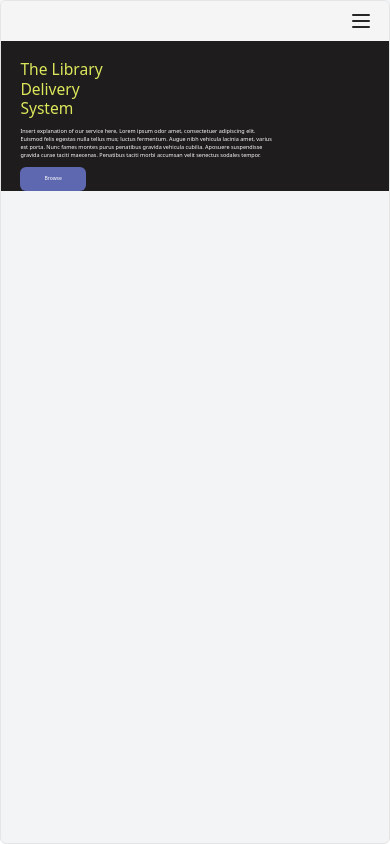
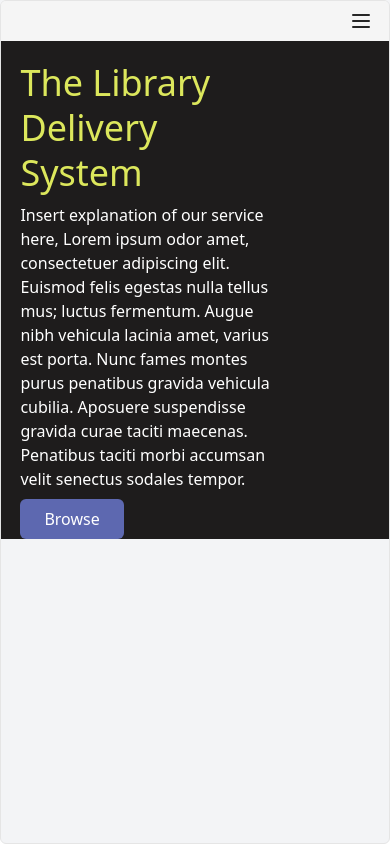
Before and after one commit to AymanHawk/Library-System, a Next.js app: page / in a window 390 px wide. Built offline with nearby package versions, Linux system fonts and the light colour scheme.

Commit message:
fixed font sizes for mobile

```diff
--- a/src/app/page.jsx
+++ b/src/app/page.jsx
@@ -10,13 +10,13 @@ import { InfiniteMovingCards } from "../components/aceturnity-ui/messageSlider";
 
 export default function Home() {
   return (
-    <div className="bg-[#1E1C1C]">
-      <div className="text-[#DCE75C] text-[4vw] ml-[5%] mt-[5%] mr-[50%] leading-tight">
+    <div className="bg-background">
+      <div className="text-primary text-4xl sm:text-4xl md:text-6xl lg:text-6xl xl:text-6xl ml-[5%] mt-[5%] mr-[20%] leading-tight">
         <h1>
           The Library <br /> Delivery <br /> System
         </h1>
       </div>
-      <div className="text-white text-[1.4vw] ml-[5%] mt-[2%] mr-[30%]">
+      <div className="text-white text-1xl sm:text-1xl md:text-2xl lg:text-2xl xl:text-2xl ml-[5%] mt-[2%] mr-[30%]">
         <h2>
           Insert explanation of our service here, Lorem ipsum odor amet,
           consectetuer adipiscing elit. Euismod felis egestas nulla tellus mus;
@@ -27,7 +27,7 @@ export default function Home() {
         </h2>
       </div>
       <div>
-        <button className="text-white text-[1.3vw] ml-[5%] mt-[2%] bg-[#5D68B0] p-2 pr-6 pl-6 rounded-md"> Browse </button>
+        <button className="text-white text-1xl sm:text-1xl md:text-2xl lg:text-2xl xl:text-2xl ml-[5%] mt-[2%] bg-[#5D68B0] p-2 pr-6 pl-6 rounded-md"> Browse </button>
       </div>
     </div>
   );
--- a/tailwind.config.js
+++ b/tailwind.config.js
@@ -15,6 +15,11 @@ module.exports = {
   darkMode: "class",
   theme: {
     extend: {
+      colors: {
+        background: "#1E1C1C",
+        primary: "#DCE75C",
+        secondary: "#5D68B0",
+      },
       extend: {
         animation: {
           scroll:
```
